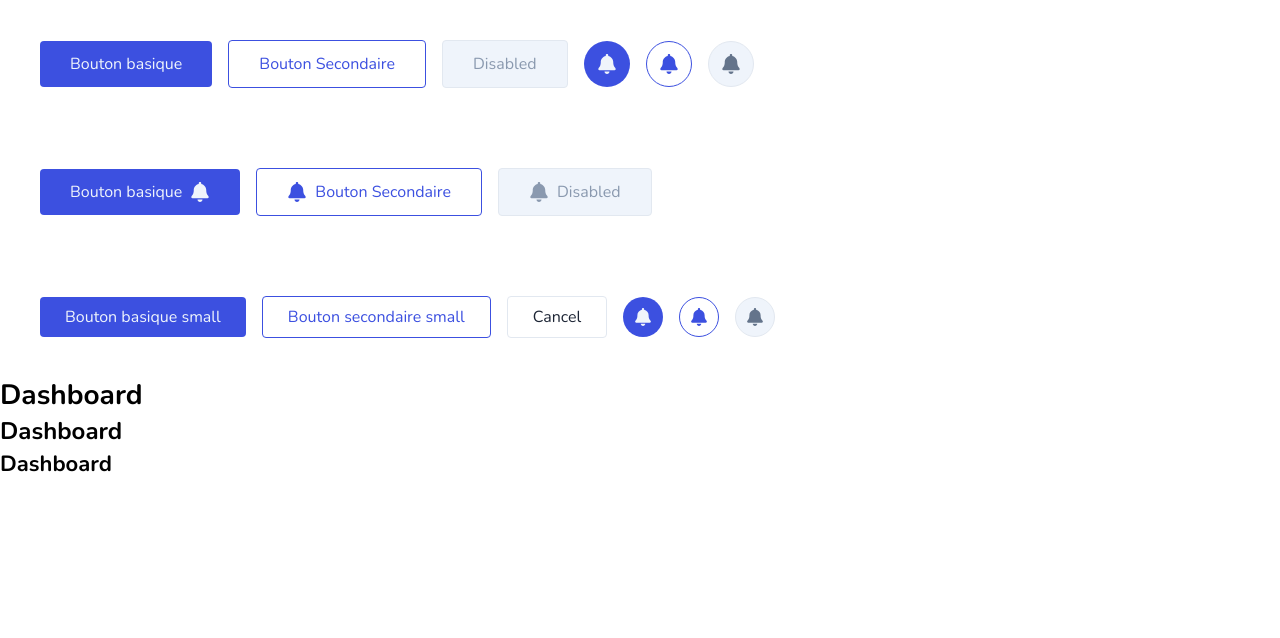
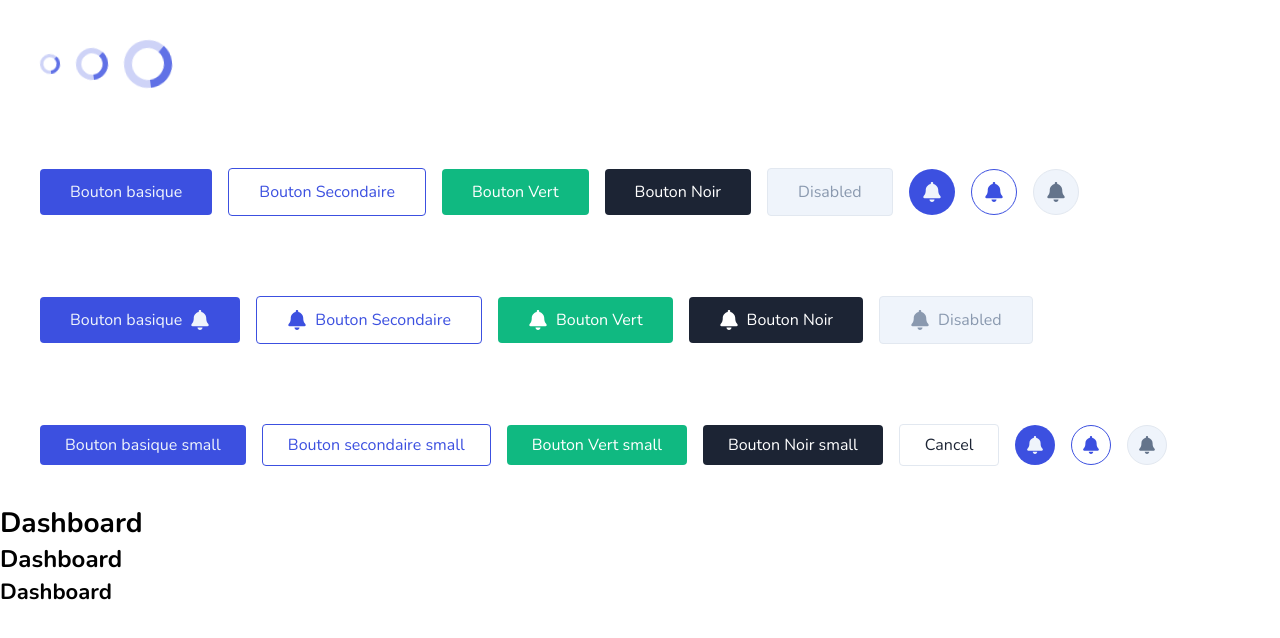
Before and after one commit to Gjiae/SuiviFormations, a Next.js app in the folder frontend/: page / in a window 1280 px wide. Shown: the top 638 px of the page. Built offline with nearby package versions, Linux system fonts and the light colour scheme.

Commit message:
Ajout d'un spinner

```diff
--- a/frontend/src/pages/index.tsx
+++ b/frontend/src/pages/index.tsx
@@ -1,5 +1,6 @@
 import { Seo } from '@/ui/components/seo'
-import { Button } from '@/ui/design-system/button/button'
+import { Button } from '@/ui/design-system/button'
+import { Spinner } from '@/ui/design-system/spinner';
 import { Typography } from '@/ui/design-system/typography'
 import { FaBell } from "react-icons/fa6";
 
@@ -9,8 +10,16 @@ export default function Home() {
       <Seo title="Suivi des formations" description="Description..." />
 
       <div className="flex items-center gap-4 p-10">
+      <Spinner size="small"/>
+      <Spinner size="medium"/>
+      <Spinner size="large"/>
+      </div>
+
+      <div className="flex items-center gap-4 p-10">
         <Button>Bouton basique</Button>
-        <Button variant="secondaire" size="medium">Bouton Secondaire</Button>
+        <Button variant="secondary" size="medium">Bouton Secondaire</Button>
+        <Button variant="green" size="medium">Bouton Vert</Button>
+        <Button variant="black" size="medium">Bouton Noir</Button>
         <Button variant="disabled" size="medium">Disabled</Button>
         <Button iconTheme="basique" size="medium" variant="ico" icon={{icon: FaBell }}/>
         <Button iconTheme="secondary" size="medium" variant="ico" icon={{icon: FaBell }}/>
@@ -19,13 +28,17 @@ export default function Home() {
 
       <div className="flex items-center gap-4 p-10">
         <Button variant="basique" size="medium" icon={{icon: FaBell }} iconPosition="right">Bouton basique</Button>
-        <Button variant="secondaire" size="medium" icon={{icon: FaBell }}>Bouton Secondaire</Button>
+        <Button variant="secondary" size="medium" icon={{icon: FaBell }}>Bouton Secondaire</Button>
+        <Button variant="green" size="medium" icon={{icon: FaBell }}>Bouton Vert</Button>
+        <Button variant="black" size="medium" icon={{icon: FaBell }}>Bouton Noir</Button>
         <Button variant="disabled" size="medium" icon={{icon: FaBell }}>Disabled</Button>
       </div>
 
       <div className="flex items-center gap-4 p-10">
         <Button variant="basique" size="small">Bouton basique small</Button>
-        <Button variant="secondaire" size="small">Bouton secondaire small</Button>
+        <Button variant="secondary" size="small">Bouton secondaire small</Button>
+        <Button variant="green" size="small">Bouton Vert small</Button>
+        <Button variant="black" size="small">Bouton Noir small</Button>
         <Button variant="cancel" size="small">Cancel</Button>
         <Button iconTheme="basique" size="small" variant="ico" icon={{icon: FaBell }}/>
         <Button iconTheme="secondary" size="small" variant="ico" icon={{icon: FaBell }}/>
--- a/frontend/src/ui/design-system/button/button.tsx
+++ b/frontend/src/ui/design-system/button.tsx
@@ -3,7 +3,7 @@ import clsx from "clsx";
 
 interface Props {
     size?: "small" | "medium" | "large";
-    variant?: "basique" | "secondaire" | "cancel" | "disabled" | "ico";
+    variant?: "basique" | "secondary" | "green" | "black" | "cancel" | "disabled" | "ico";
     icon?: IconProps;
     iconTheme?: "basique" | "secondary" | "gray";
     iconPosition?: "left" | "right";
@@ -29,8 +29,14 @@ export const Button = ({
         case "basique": //Default
             variantStyles = "bg-primary hover:bg-primary/70 text-gray rounded";
             break;
-        case "secondaire":
+        case "secondary":
             variantStyles = "bg-white hover:bg-stroke border border-primary text-primary rounded"
+            break;
+        case "green":
+            variantStyles = "bg-green hover:bg-green/80 text-white rounded"
+            break;
+        case "black":
+            variantStyles = "bg-dark hover:bg-dark/60 text-white rounded"
             break;
         case "cancel":
             variantStyles = "bg-white hover:bg-gray border border-stroke text-dark rounded"
--- /dev/null
+++ b/frontend/src/ui/design-system/spinner.tsx
@@ -0,0 +1,55 @@
+import clsx from "clsx";
+
+interface Props {
+    size?: "small" | "medium" | "large";
+    variant?: "primary" | "white";
+}
+
+export const Spinner = ({size = "medium", variant = "primary"}:Props) => {
+    let variantStyles: string = "", sizeStyles: string = "";
+
+    switch (size) {
+        case "small":
+            sizeStyles = "w-5 h-5";
+            break;
+        case "medium": //Default
+            sizeStyles = "w-8 h-8";
+            break;
+        case "large":
+            sizeStyles = "w-12 h-12";
+            break;
+    }
+
+    switch (variant) {
+        case "primary": //Default
+            variantStyles = "text-primary";
+            break;
+        case "white":
+            variantStyles = "text-white";
+            break;
+    }
+
+    return (
+        <svg
+            role="spinner"
+            className={clsx(sizeStyles, variantStyles, "animate-spin")}
+            xmlns="http://www.w3.org/2000/svg"
+            fill="none"
+            viewBox="0 0 24 24"
+        >
+            <circle
+                className="opacity-25"
+                cx="12"
+                cy="12"
+                r="10"
+                stroke="currentColor"
+                strokeWidth="4"
+            ></circle>
+            <path
+                className="opacity-75"
+                fill="currentColor"
+                d="M4 12a8 8 0 018-8V0C5.373 0 0 5.373 0 12h4zm2 5.291A7.962 7.962 0 014 12H0c0 3.042 1.135 5.824 3 7.93813-2.6472"
+            ></path>
+        </svg>
+    )
+}
```
Also changed, not shown: 1 other file (tests, documents, lock files or other folders).
